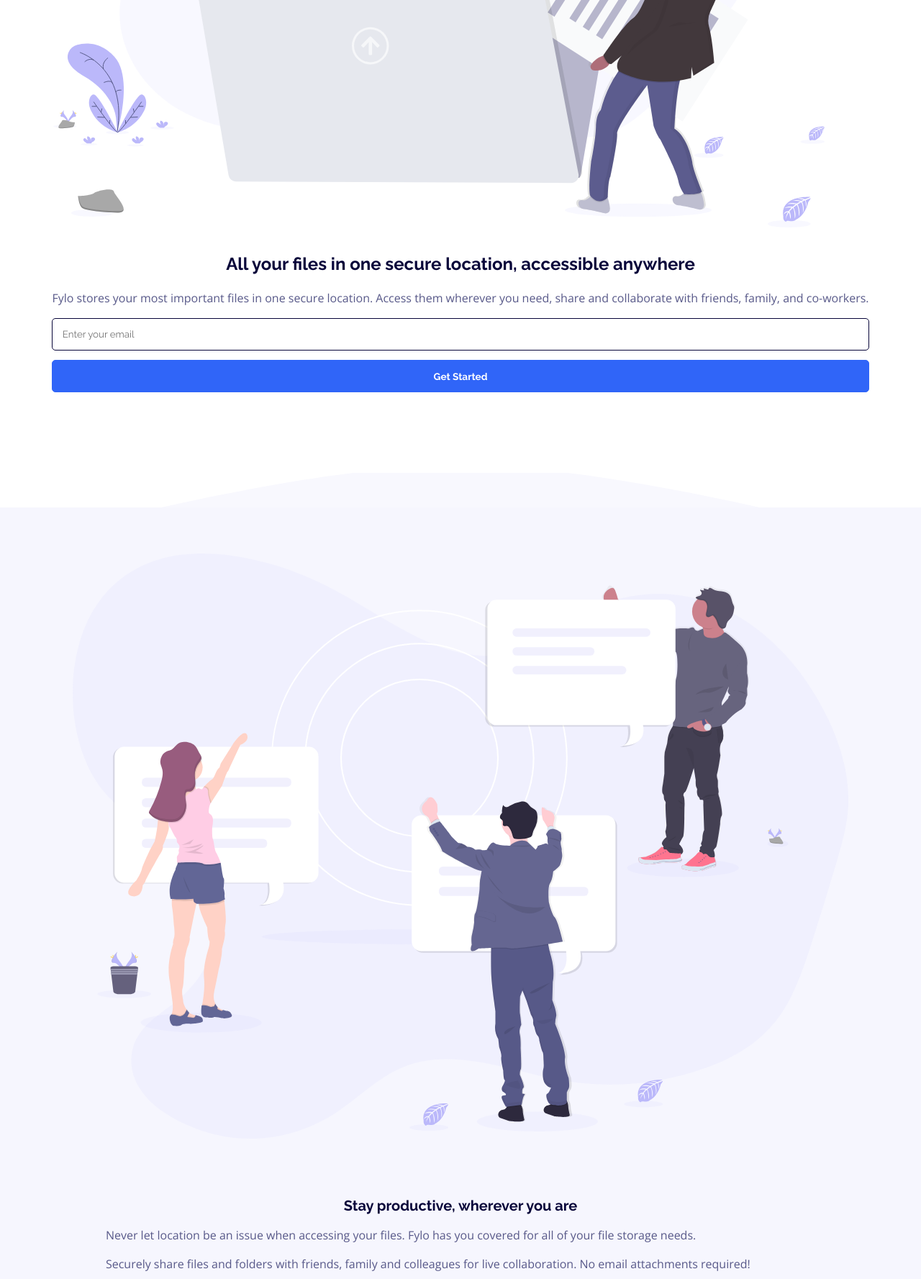
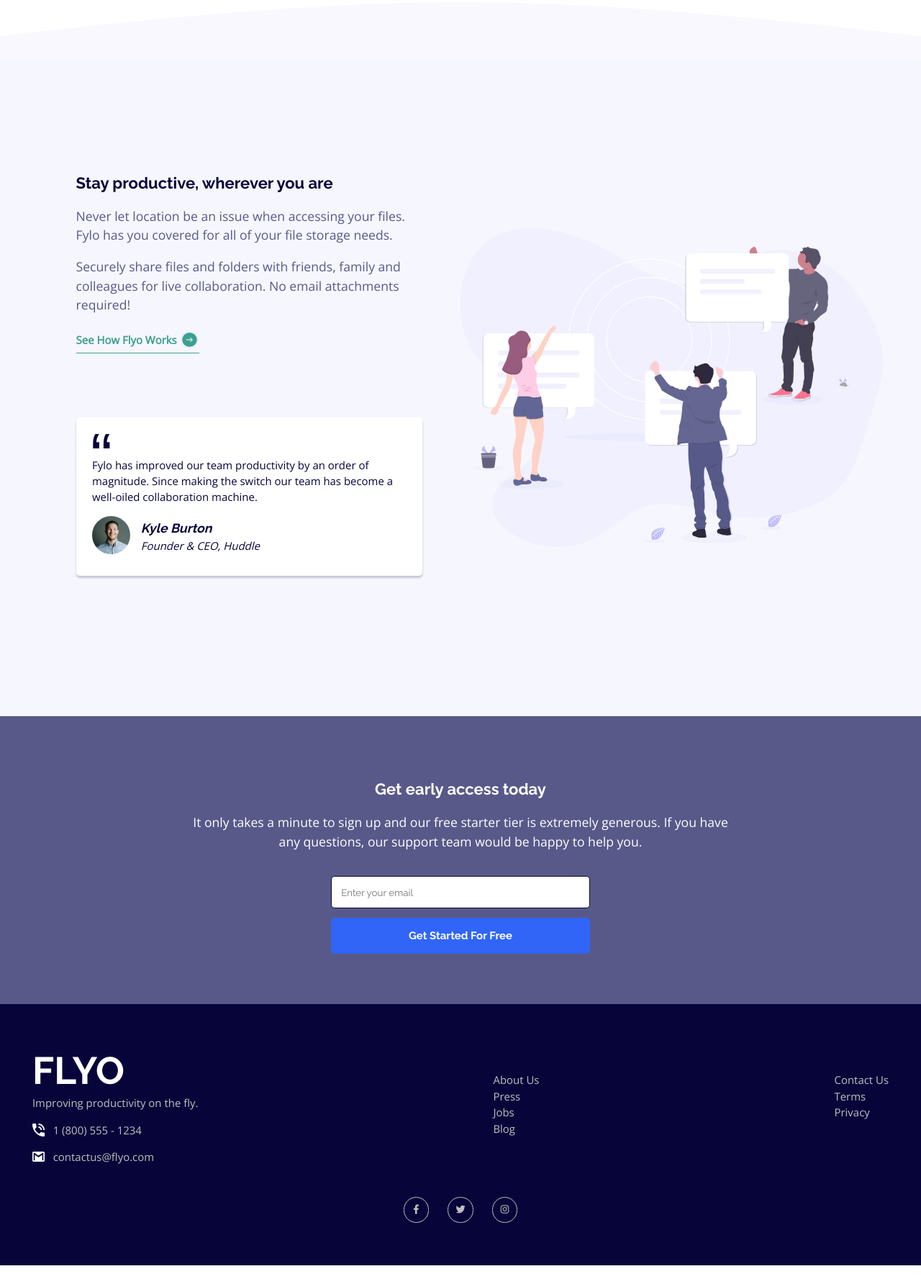
Before and after one commit to olopcodes/flyo-flex, a website: page index.html in a window 1280 px wide. Shown: the part 643-2420 px from the top of the page at 72% size. Drawn offline with nearby package versions, Linux system fonts and the light colour scheme.

Commit message:
finished styling the page

```diff
--- a/css/styles.css
+++ b/css/styles.css
@@ -73,6 +73,16 @@
   box-sizing: border-box;
   font-size: 100%;
 }
+@media only screen and (min-width: 37.5em) {
+  html {
+    font-size: 105%;
+  }
+}
+@media only screen and (min-width: 60em) {
+  html {
+    font-size: 110%;
+  }
+}
 
 *,
 *::after,
@@ -133,6 +143,11 @@
   max-width: 86.25rem;
   margin: 0 auto;
 }
+@media only screen and (min-width: 37.5em) {
+  .container {
+    padding: 0 3em;
+  }
+}
 
 .flex-row-center, .flex-col-center,
 .flex-col,
@@ -155,6 +170,18 @@
   justify-content: center;
 }
 
+@media only screen and (min-width: 60em) {
+  .desktop-align-flex {
+    display: flex;
+    align-items: center;
+    justify-content: space-between;
+    flex-direction: row;
+  }
+  .desktop-align-flex > * {
+    flex-basis: 50%;
+  }
+}
+
 .header {
   padding: 1rem 0;
 }
@@ -166,6 +193,11 @@
   gap: 0.5rem;
   justify-content: flex-end;
 }
+@media only screen and (min-width: 37.5em) {
+  .header__nav-list {
+    gap: 1.5rem;
+  }
+}
 .header__nav-list-item a {
   text-transform: capitalize;
 }
@@ -174,10 +206,44 @@
   color: hsl(238deg, 22%, 44%);
 }
 
+@media only screen and (min-width: 60em) {
+  .hero .container {
+    flex-direction: row-reverse;
+  }
+}
 .hero__content {
   order: 2;
   padding: 1em;
   text-align: center;
+}
+@media only screen and (min-width: 37.5em) {
+  .hero__content {
+    padding: 3em;
+  }
+}
+@media only screen and (min-width: 60em) {
+  .hero__content {
+    padding-bottom: 6em;
+    text-align: left;
+  }
+}
+@media only screen and (min-width: 60em) {
+  .hero__form {
+    display: flex;
+  }
+  .hero__form input {
+    margin: 0;
+    border-right: none;
+    flex-basis: 70%;
+    border-top-right-radius: 0;
+    border-bottom-right-radius: 0;
+  }
+  .hero__form button {
+    border-left: none;
+    flex-basis: 30%;
+    border-top-left-radius: 0;
+    border-bottom-left-radius: 0;
+  }
 }
 
 .productive {
@@ -192,16 +258,34 @@
   background-repeat: no-repeat;
   background-position: center;
   position: absolute;
-  top: -3rem;
+  top: -4.5rem;
   left: 0;
   width: 100%;
   z-index: -1;
+}
+@media only screen and (min-width: 37.5em) {
+  .productive__bg-img {
+    background-image: url("../images/bg-curve-desktop.svg");
+    background-size: cover;
+    background-repeat: no-repeat;
+    background-position: center;
+  }
 }
 .productive__content {
   order: 2;
   margin-top: 2em;
   padding: 2em 0;
   text-align: center;
+}
+@media only screen and (min-width: 37.5em) {
+  .productive__content {
+    padding: 2em 3em;
+  }
+}
+@media only screen and (min-width: 60em) {
+  .productive__content {
+    text-align: left;
+  }
 }
 .productive__content p {
   text-align: left;
@@ -244,6 +328,11 @@
   font-weight: 700;
   font-family: "Raleway", sans-serif;
 }
+@media only screen and (min-width: 60em) {
+  .productive__img-box {
+    order: 4 !important;
+  }
+}
 
 .subscribe {
   background-color: hsl(238deg, 22%, 44%);
@@ -253,11 +342,29 @@
 .subscribe .heading {
   color: white !important;
 }
+@media only screen and (min-width: 37.5em) {
+  .subscribe .container {
+    padding: 0 3em;
+    max-width: 50em;
+  }
+}
+.subscribe p {
+  margin: 0 0 2em 0;
+}
 
 .footer {
   background-color: hsl(243deg, 87%, 12%);
   color: hsl(0deg, 0%, 75%);
   font-size: 0.85rem;
+}
+@media only screen and (min-width: 37.5em) {
+  .footer .container {
+    display: flex;
+    flex-flow: row wrap;
+    justify-content: space-between;
+    align-items: baseline;
+    gap: 3%;
+  }
 }
 .footer a {
   color: hsl(0deg, 0%, 75%);
@@ -281,16 +388,44 @@
 .footer__contact span img {
   width: 1rem;
 }
+@media only screen and (min-width: 37.5em) {
+  .footer__contact {
+    flex-basis: 33%;
+  }
+}
 .footer__list {
   margin-bottom: 2em;
 }
+@media only screen and (min-width: 37.5em) {
+  .footer__list {
+    flex-basis: 30%;
+    margin: 0;
+  }
+}
 .footer__list li {
   text-transform: capitalize;
+}
+@media only screen and (min-width: 37.5em) {
+  .footer__socials {
+    margin-top: 2em;
+    flex-basis: 100%;
+  }
 }
 .footer__socials-list {
   display: flex;
   justify-content: center;
   gap: 1.5rem;
 }
+.footer__socials-list a {
+  height: 2rem;
+  width: 2rem;
+  border-radius: 50%;
+  border: 1px solid;
+  font-size: 0.75rem;
+}
+.footer__socials-list a:focus, .footer__socials-list a:hover, .footer__socials-list a:active {
+  border-color: hsl(243deg, 87%, 12%);
+  background-color: hsl(243deg, 87%, 12%);
+}
 
 /*# sourceMappingURL=styles.css.map */
--- a/index.html
+++ b/index.html
@@ -45,7 +45,7 @@
       </div>
     </header>
     <section class="hero">
-      <div class="container flex-col-center">
+      <div class="container flex-col-center desktop-align-flex">
         <div class="hero__content">
           <h1 class="heading heading--main">
             All your files in one secure location, accessible anywhere
@@ -75,7 +75,7 @@
 
     <section class="productive">
       <div class="productive__bg-img"></div>
-      <div class="container flex-col-center">
+      <div class="container flex-col-center desktop-align-flex">
         <div class="productive__content">
           <h2 class="heading heading--secondary">
             Stay productive, wherever you are
@@ -171,7 +171,7 @@
               contactus@flyo.com
             </p>
           </div>
-
+        </div>
         <div class="footer__links">
           <ul class="footer__list">
             <li><a href="#">About us</a></li>
@@ -191,16 +191,21 @@
         <div class="footer__socials">
           <ul class="footer__socials-list">
             <li>
-                <a href="#"><i class="fa-brands fa-facebook-f"></i></a>
+              <a class="flex-row-center" href="#"
+                ><i class="fa-brands fa-facebook-f"></i
+              ></a>
             </li>
             <li>
-                <a href="#"><i class="fa-brands fa-twitter"></i></a>
+              <a class="flex-row-center" href="#"
+                ><i class="fa-brands fa-twitter"></i
+              ></a>
             </li>
             <li>
-                <a href="#"><i class="fa-brands fa-instagram"></i></a>
+              <a class="flex-row-center" href="#"
+                ><i class="fa-brands fa-instagram"></i
+              ></a>
             </li>
           </ul>
-          </div>
         </div>
       </div>
     </footer>
```
Also changed, not shown: 1 other file. Lines whose indentation alone changed are shown as unchanged.
